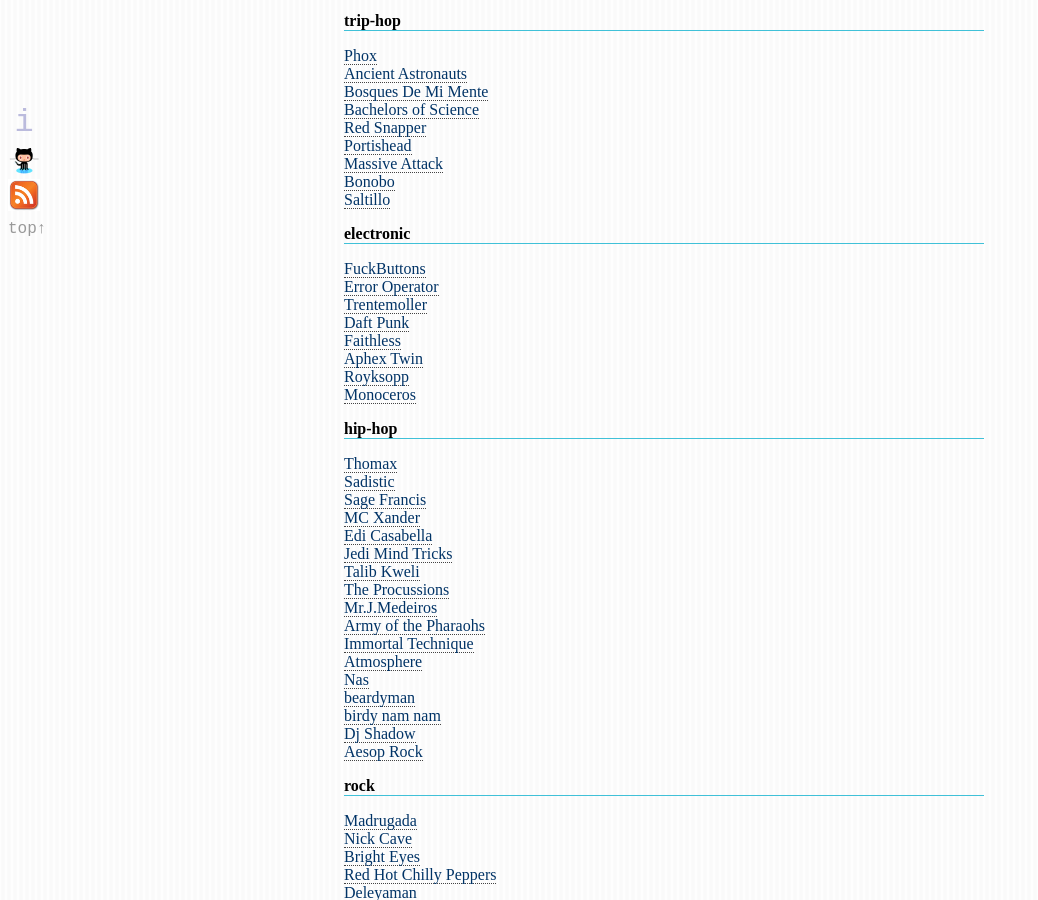
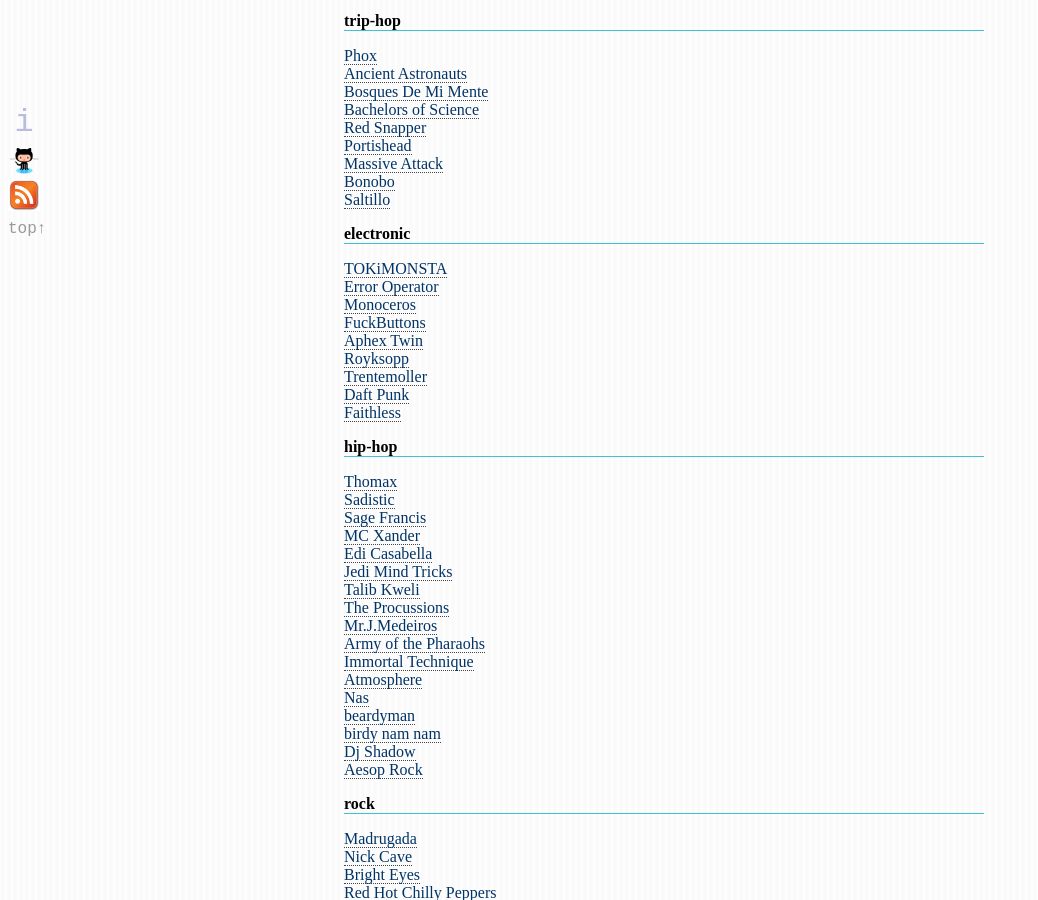
Before and after one commit to c00kiemon5ter/c00kiemon5ter.github.com, a Jekyll site: the page built from _posts/2011-03-16-Paint-on-silence.markdown, in a window 1280 px wide and 900 px high, scrolled down 1738 px. Shown: the whole window, without its empty margins (0-1038 px from the left). Built offline with Jekyll 4.4.1, drawn with Linux system fonts in a browser that asks for light colours; comment, search, counter and statistics services are not loaded; some of the changed text lies outside the part shown.

Commit message:
update music list

```diff
--- a/_posts/2011-03-16-Paint-on-silence.markdown
+++ b/_posts/2011-03-16-Paint-on-silence.markdown
@@ -112,14 +112,15 @@
 
 electronic
 ----------
+[TOKiMONSTA](http://www.myspace.com/tokibeats)
+[Error Operator](http://soundcloud.com/erroropsmusic)
+[Monoceros](http://monocerosblog.wordpress.com/downloads/)
 [FuckButtons](http://www.myspace.com/fuckbuttons)
-[Error Operator](http://soundcloud.com/erroropsmusic)
+[Aphex Twin](http://www.myspace.com/aphextwins777)
+[Royksopp](http://www.myspace.com/royksopp)
 [Trentemoller](http://www.myspace.com/trentemoeller)
 [Daft Punk](http://www.myspace.com/daftpunk)
 [Faithless](http://www.myspace.com/faithless)
-[Aphex Twin](http://www.myspace.com/aphextwins777)
-[Royksopp](http://www.myspace.com/royksopp)
-[Monoceros](http://monocerosblog.wordpress.com/downloads/)
 
 hip-hop
 -------
```
Also changed, not shown: other parts of _posts/2011-03-16-Paint-on-silence.markdown (+1 -1 lines).
